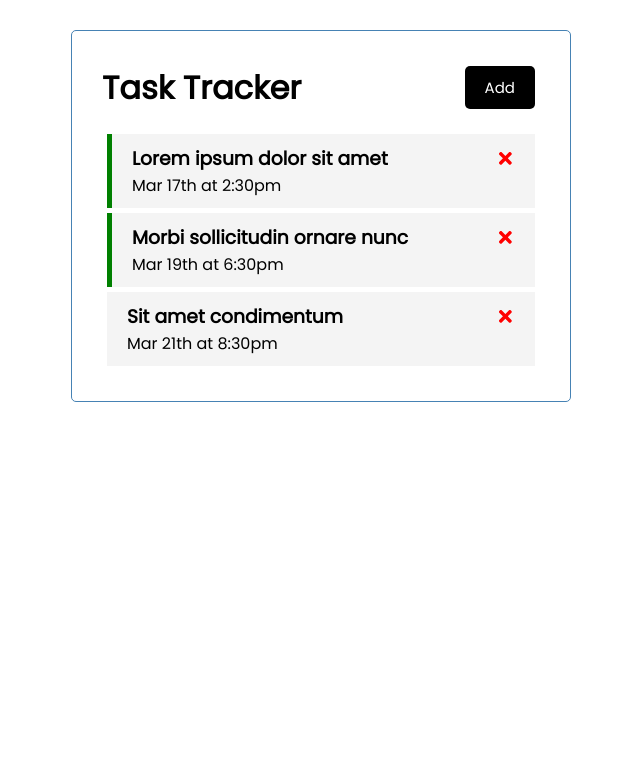
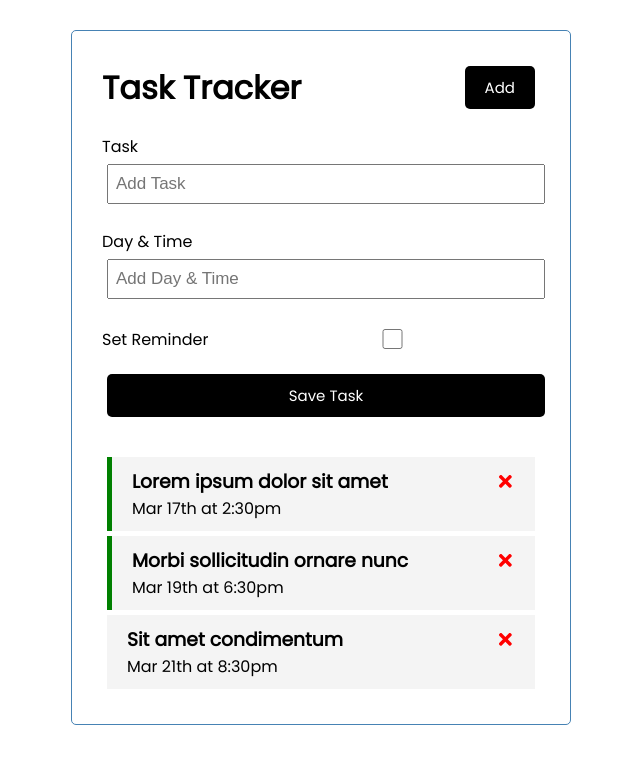
Before and after one commit to MamoshiSE/react-task-tracker, a React (Create React App) app: page / in a window 1280 px wide. Shown: the top 764 px of the page, without its empty margins (319-959 px from the left). Built offline with nearby package versions, Linux system fonts and the light colour scheme.

Commit message:
add new task function + component

```diff
--- a/src/App.js
+++ b/src/App.js
@@ -1,6 +1,7 @@
 import { useState } from 'react'
 import Header from './components/Header'
 import Tasks from './components/Tasks'
+import AddTask from './components/AddTask'
 
 function App() {
   const [tasks, setTasks] = useState([
@@ -23,6 +24,13 @@ function App() {
         reminder: false
     }
 ])
+
+// Add Task
+const addTask = (task) => {
+  const id = Math.floor(Math.random() * 10000) + 1
+  const newTask = { id , ...task}
+  setTasks([...tasks, newTask])
+ }
 // Delete Task
 const deleteTask = (id) => {
  setTasks(tasks.filter((task) => task.id !== id))
@@ -35,6 +43,7 @@ const toggleReminder = (id) => {
   return (
     <div className='container'>
       <Header />
+      <AddTask onAdd={addTask} />
       {tasks.length > 0 ? <Tasks tasks={tasks} onDelete={deleteTask} onToggle={toggleReminder} /> : 'No tasks to show'}
     </div>
   );
--- /dev/null
+++ b/src/components/AddTask.js
@@ -0,0 +1,40 @@
+import { useState } from 'react'
+
+const AddTask = ({ onAdd }) => {
+    const [text, setText] = useState('')
+    const [day, setDay] = useState('')
+    const [reminder, setReminder] = useState(false)
+
+    const onSubmit = (e) => {
+        e.preventDefault()
+
+        if(!text) {
+            alert('Please add a task')
+            return
+        }
+            onAdd({ text, day, reminder })
+            setText('')
+            setDay('')
+            setReminder(false)
+
+    }
+    return (
+        <form className='add-form' onSubmit={onSubmit}>
+        <div className='form-control'>
+            <label>Task</label>
+            <input type='text' placeholder='Add Task' value={text} onChange={(e) => setText(e.target.value)} />
+        </div>
+        <div className='form-control'>
+            <label>Day & Time</label>
+            <input type='text' placeholder='Add Day & Time' value={day} onChange={(e) => setDay(e.target.value)} />
+        </div>
+        <div className='form-control form-control-check'>
+            <label>Set Reminder</label>
+            <input type='checkbox' checked={reminder} value={reminder} onChange={(e) => setReminder(e.currentTarget.checked)} />
+        </div>
+        <input type='submit' value='Save Task' className='btn btn-block'/>
+        </form>
+    )
+}
+
+export default AddTask
```
